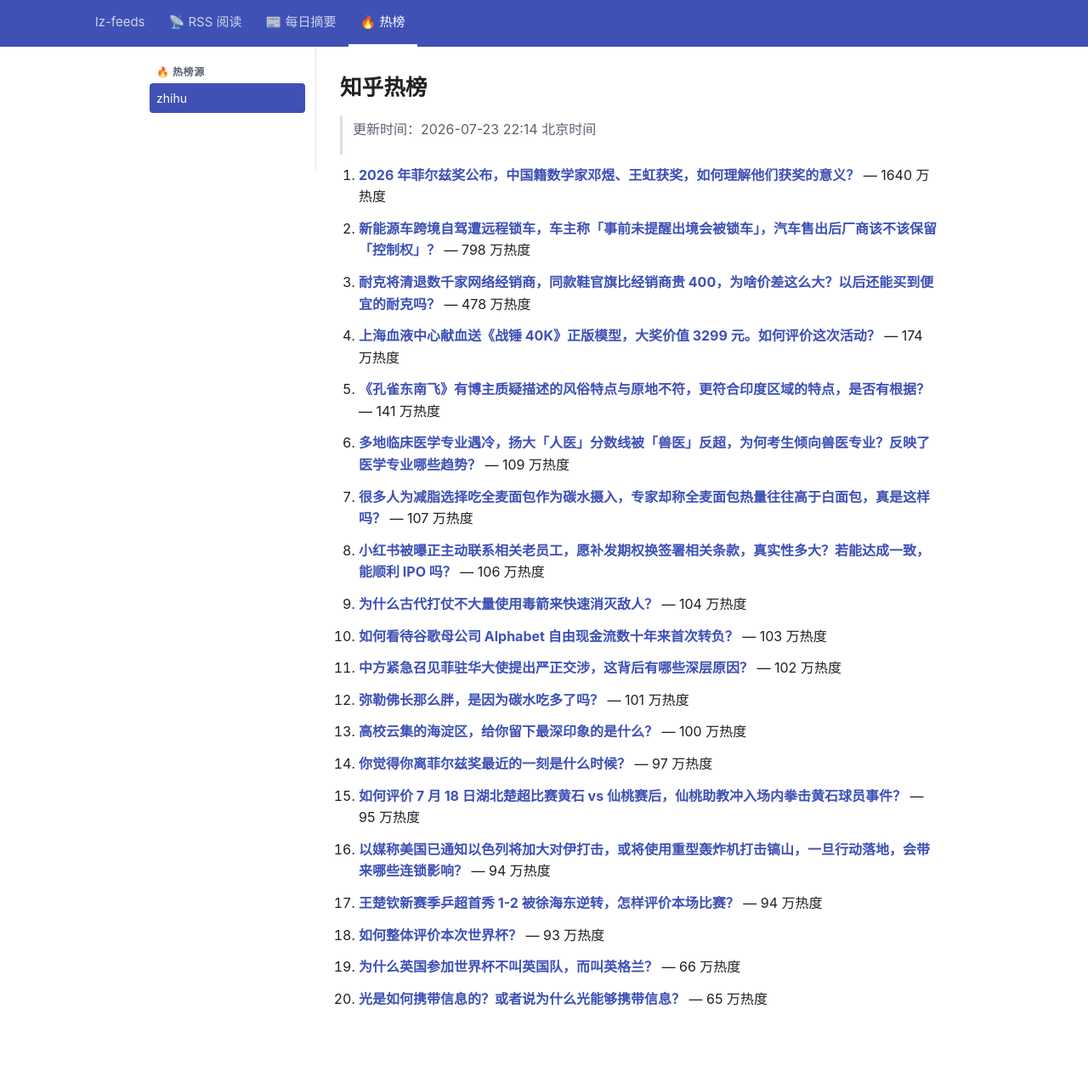
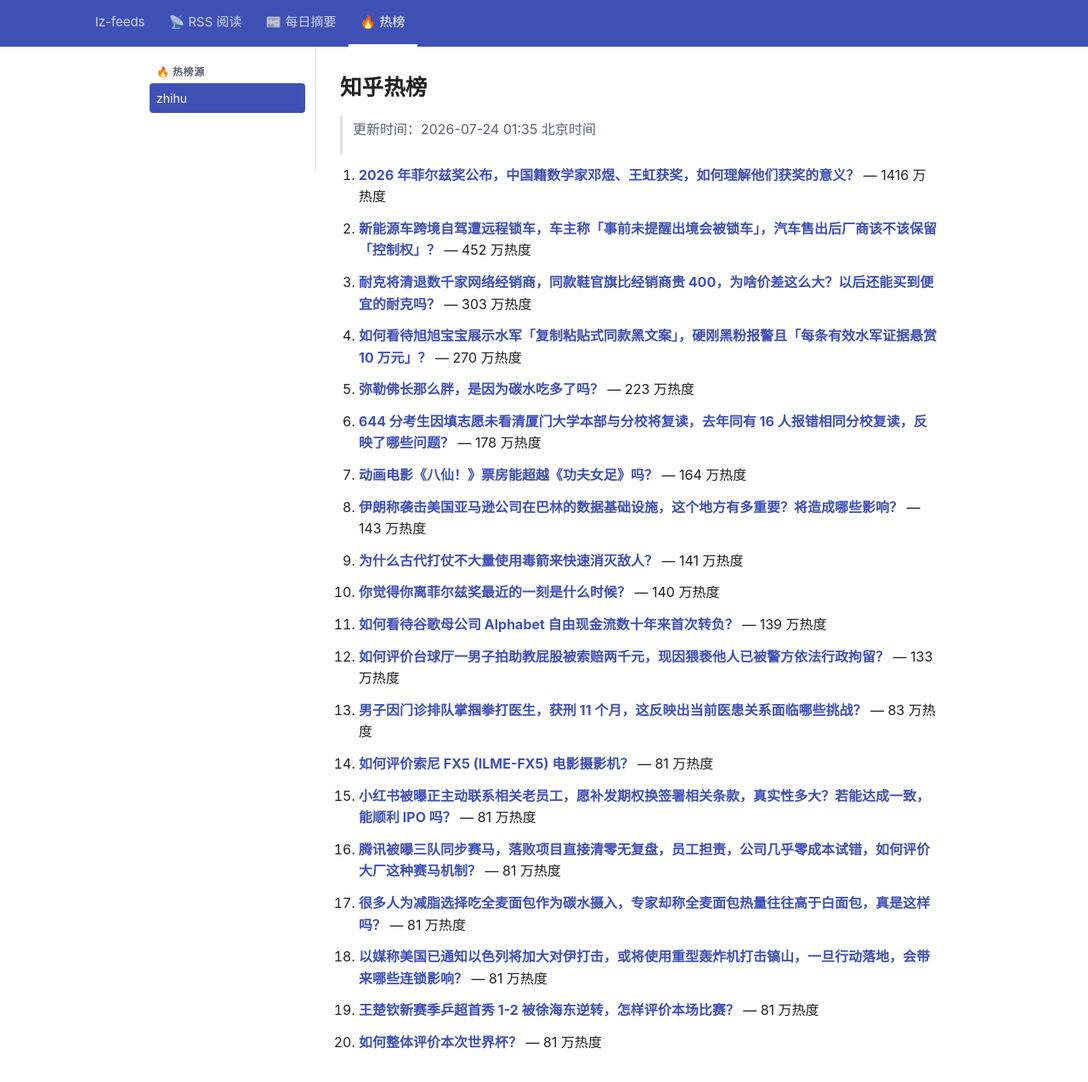
Before and after one commit to lizhang0101/lz-feeds, a Jekyll site: the page built from _hotlist/zhihu.md, in a window 1280 px wide and 1305 px high. Shown: the top 1274 px of the window at 85% size. Built offline with Jekyll 4.4.1, drawn with Linux system fonts in a browser that asks for light colours.

Commit message:
hotlist: 2026-07-23T17:35Z

```diff
--- a/_hotlist/zhihu.md
+++ b/_hotlist/zhihu.md
@@ -1,48 +1,48 @@
 ---
-updated: 2026-07-23 22:14 北京时间
+updated: 2026-07-24 01:35 北京时间
 count: 20
 ---
 
 # 知乎热榜
 
-> 更新时间：2026-07-23 22:14 北京时间
+> 更新时间：2026-07-24 01:35 北京时间
 
-1. **[2026 年菲尔兹奖公布，中国籍数学家邓煜、王虹获奖，如何理解他们获奖的意义？](https://www.zhihu.com/question/2061502500440465960)** — 1640 万热度
+1. **[2026 年菲尔兹奖公布，中国籍数学家邓煜、王虹获奖，如何理解他们获奖的意义？](https://www.zhihu.com/question/2061502500440465960)** — 1416 万热度
 
-2. **[新能源车跨境自驾遭远程锁车，车主称「事前未提醒出境会被锁车」，汽车售出后厂商该不该保留「控制权」？](https://www.zhihu.com/question/2063532260934907357)** — 798 万热度
+2. **[新能源车跨境自驾遭远程锁车，车主称「事前未提醒出境会被锁车」，汽车售出后厂商该不该保留「控制权」？](https://www.zhihu.com/question/2063532260934907357)** — 452 万热度
 
-3. **[耐克将清退数千家网络经销商，同款鞋官旗比经销商贵 400，为啥价差这么大？以后还能买到便宜的耐克吗？](https://www.zhihu.com/question/2063298622393771043)** — 478 万热度
+3. **[耐克将清退数千家网络经销商，同款鞋官旗比经销商贵 400，为啥价差这么大？以后还能买到便宜的耐克吗？](https://www.zhihu.com/question/2063298622393771043)** — 303 万热度
 
-4. **[上海血液中心献血送《战锤 40K》正版模型，大奖价值 3299 元。如何评价这次活动？](https://www.zhihu.com/question/2063322092804773518)** — 174 万热度
+4. **[如何看待旭旭宝宝展示水军「复制粘贴式同款黑文案」，硬刚黑粉报警且「每条有效水军证据悬赏 10 万元」？](https://www.zhihu.com/question/2063520731019876318)** — 270 万热度
 
-5. **[《孔雀东南飞》有博主质疑描述的风俗特点与原地不符，更符合印度区域的特点，是否有根据？](https://www.zhihu.com/question/2050583452035047875)** — 141 万热度
+5. **[弥勒佛长那么胖，是因为碳水吃多了吗？](https://www.zhihu.com/question/2046994974290491172)** — 223 万热度
 
-6. **[多地临床医学专业遇冷，扬大「人医」分数线被「兽医」反超，为何考生倾向兽医专业？反映了医学专业哪些趋势？](https://www.zhihu.com/question/2063586269070712886)** — 109 万热度
+6. **[644 分考生因填志愿未看清厦门大学本部与分校将复读，去年同有 16 人报错相同分校复读，反映了哪些问题？](https://www.zhihu.com/question/2063656328619352666)** — 178 万热度
 
-7. **[很多人为减脂选择吃全麦面包作为碳水摄入，专家却称全麦面包热量往往高于白面包，真是这样吗？](https://www.zhihu.com/question/2033108095581120175)** — 107 万热度
+7. **[动画电影《八仙！》票房能超越《功夫女足》吗？](https://www.zhihu.com/question/2062105664369979647)** — 164 万热度
 
-8. **[小红书被曝正主动联系相关老员工，愿补发期权换签署相关条款，真实性多大？若能达成一致，能顺利 IPO 吗？](https://www.zhihu.com/question/2063292318887539352)** — 106 万热度
+8. **[伊朗称袭击美国亚马逊公司在巴林的数据基础设施，这个地方有多重要？将造成哪些影响？](https://www.zhihu.com/question/2063259853338972886)** — 143 万热度
 
-9. **[为什么古代打仗不大量使用毒箭来快速消灭敌人？](https://www.zhihu.com/question/2063203201608897319)** — 104 万热度
+9. **[为什么古代打仗不大量使用毒箭来快速消灭敌人？](https://www.zhihu.com/question/2063203201608897319)** — 141 万热度
 
-10. **[如何看待谷歌母公司 Alphabet 自由现金流数十年来首次转负？](https://www.zhihu.com/question/2063569251428819442)** — 103 万热度
+10. **[你觉得你离菲尔兹奖最近的一刻是什么时候？](https://www.zhihu.com/question/36093280)** — 140 万热度
 
-11. **[中方紧急召见菲驻华大使提出严正交涉，这背后有哪些深层原因？](https://www.zhihu.com/question/2062888665026765743)** — 102 万热度
+11. **[如何看待谷歌母公司 Alphabet 自由现金流数十年来首次转负？](https://www.zhihu.com/question/2063569251428819442)** — 139 万热度
 
-12. **[弥勒佛长那么胖，是因为碳水吃多了吗？](https://www.zhihu.com/question/2046994974290491172)** — 101 万热度
+12. **[如何评价台球厅一男子拍助教屁股被索赔两千元，现因猥亵他人已被警方依法行政拘留？](https://www.zhihu.com/question/2063568881944359958)** — 133 万热度
 
-13. **[高校云集的海淀区，给你留下最深印象的是什么？](https://www.zhihu.com/question/2058211574536303613)** — 100 万热度
+13. **[男子因门诊排队掌掴拳打医生，获刑 11 个月，这反映出当前医患关系面临哪些挑战？](https://www.zhihu.com/question/2062565758266242024)** — 83 万热度
 
-14. **[你觉得你离菲尔兹奖最近的一刻是什么时候？](https://www.zhihu.com/question/36093280)** — 97 万热度
+14. **[如何评价索尼 FX5 (ILME-FX5) 电影摄影机？](https://www.zhihu.com/question/2063078233512456755)** — 81 万热度
 
-15. **[如何评价 7 月 18 日湖北楚超比赛黄石 vs 仙桃赛后，仙桃助教冲入场内拳击黄石球员事件？](https://www.zhihu.com/question/2062174586805003620)** — 95 万热度
+15. **[小红书被曝正主动联系相关老员工，愿补发期权换签署相关条款，真实性多大？若能达成一致，能顺利 IPO 吗？](https://www.zhihu.com/question/2063292318887539352)** — 81 万热度
 
-16. **[以媒称美国已通知以色列将加大对伊打击，或将使用重型轰炸机打击镐山，一旦行动落地，会带来哪些连锁影响？](https://www.zhihu.com/question/2063579756159931133)** — 94 万热度
+16. **[腾讯被曝三队同步赛马，落败项目直接清零无复盘，员工担责，公司几乎零成本试错，如何评价大厂这种赛马机制？](https://www.zhihu.com/question/2063648831908966811)** — 81 万热度
 
-17. **[王楚钦新赛季乒超首秀 1-2 被徐海东逆转，怎样评价本场比赛？](https://www.zhihu.com/question/2063607588369818128)** — 94 万热度
+17. **[很多人为减脂选择吃全麦面包作为碳水摄入，专家却称全麦面包热量往往高于白面包，真是这样吗？](https://www.zhihu.com/question/2033108095581120175)** — 81 万热度
 
-18. **[如何整体评价本次世界杯？](https://www.zhihu.com/question/2062643903791108655)** — 93 万热度
+18. **[以媒称美国已通知以色列将加大对伊打击，或将使用重型轰炸机打击镐山，一旦行动落地，会带来哪些连锁影响？](https://www.zhihu.com/question/2063579756159931133)** — 81 万热度
 
-19. **[为什么英国参加世界杯不叫英国队，而叫英格兰？](https://www.zhihu.com/question/2050507183931012504)** — 66 万热度
+19. **[王楚钦新赛季乒超首秀 1-2 被徐海东逆转，怎样评价本场比赛？](https://www.zhihu.com/question/2063607588369818128)** — 81 万热度
 
-20. **[光是如何携带信息的？或者说为什么光能够携带信息？](https://www.zhihu.com/question/27605022)** — 65 万热度
+20. **[如何整体评价本次世界杯？](https://www.zhihu.com/question/2062643903791108655)** — 81 万热度
```
